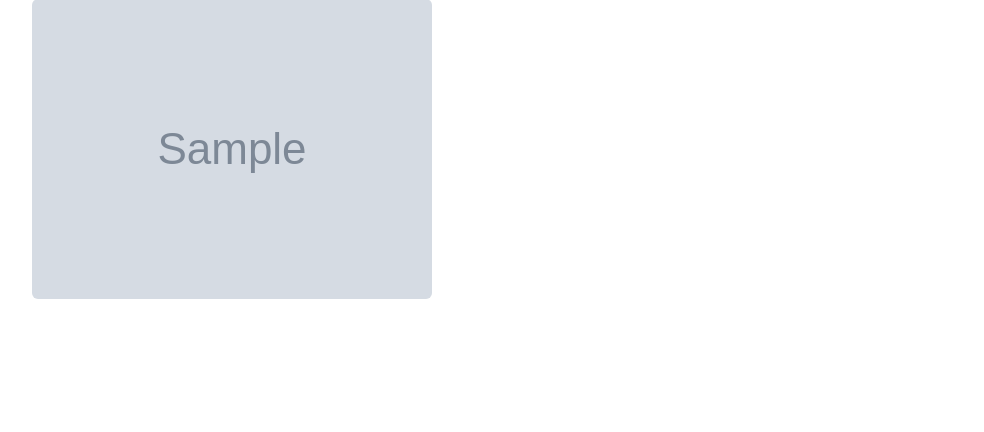
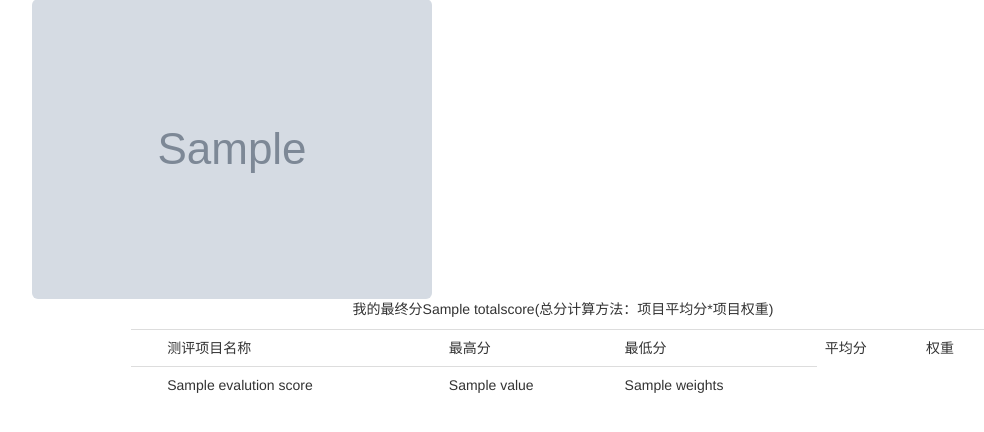
Before and after one commit to zzzzty/jtdx, a Django app: template templates/teacher/my_evalution.html in a window 1280 px wide. Shown: the part 72-504 px from the top of the page, without its empty margins (77-1061 px from the left). Run offline with Django 3.2, Linux system fonts and the light colour scheme; tables that the repository leaves empty hold one stand-in row (values such as "Sample post"); the template is opened without the code that fills it: values that come from a table or form of the project are taken from there, most other values are stand-ins (such as "Sample title", 1, 10 or a date in 2020); grey boxes marked "Sample" are stand-in pictures; some libraries are stand-ins or nearby versions.

Commit message:
更新教师查询界面，my_evalution

```diff
--- a/templates/teacher/my_evalution.html
+++ b/templates/teacher/my_evalution.html
@@ -7,4 +7,33 @@
     <div class="col-md-10 col-md-offset-1">
        <img src="{{ image_path }}" alt="{{ teacher }}" class="img-rounded">
 </div>
+
+<div class="row">
+    <div class="col-md-8 col-md-offset-2">
+        <p align="center">我的最终分{{totalscore}}(总分计算方法：项目平均分*项目权重)</p>
+        <table class="table">
+                <th>
+                    <td>测评项目名称</td>
+                    <td>最高分</td>
+                    <td>最低分</td>
+                    <td>平均分</td>
+                    <td>权重</td>
+                </th>
+        {% for a,b in evalution_score_list.items %}
+            <tr>
+            <td></td>
+            <td>{{ a.name }}</td>
+
+            {% for d in b.values %}
+               <td> {{ d }}</td>
+            {% empty %}
+            {% endfor %}
+            <td>{{ a.weights }}</td>
+        {% empty %}
+            </tr>
+        {% endfor %}
+        </table>
+    </div>
+
+</div>
 {% endblock %}
--- a/tevaluation/admin.py
+++ b/tevaluation/admin.py
@@ -4,7 +4,7 @@ from .models import Tevaluation,Evalution_score,Comment
 
 @admin.register(Tevaluation)
 class TevaluationAdmin(admin.ModelAdmin):
-    list_display=('name',)
+    list_display=('name','weights')
     search_fields=('id','name')
 
 
--- a/tevaluation/models.py
+++ b/tevaluation/models.py
@@ -8,8 +8,9 @@ from django.contrib.auth.models import User
 class Tevaluation(models.Model):
     name = models.CharField('名称',max_length=20)
     content = models.CharField('简介',max_length=200)
+    weights = models.FloatField("权重",default=0)
     def __str__(self):
-        return self.name
+        return "测评项目：%s 权重：%s"%(self.name,self.weights)
 
 class Evalution_score(models.Model):
     evalution = models.ForeignKey(Tevaluation,on_delete=models.DO_NOTHING)
```
Also changed, not shown: teacher/views.py (+16 -2 lines), tevaluation/migrations/0007_tevaluation_weights.py (added).
